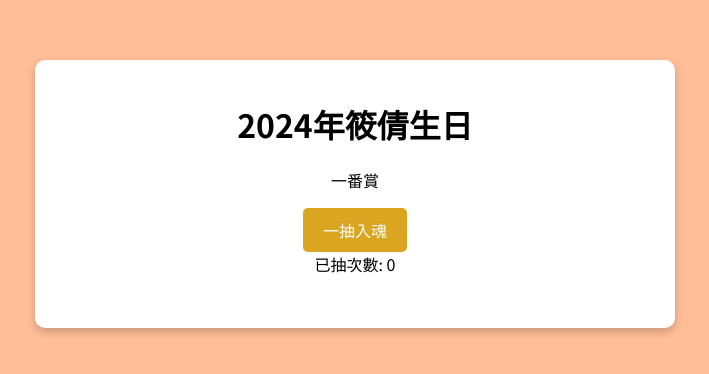
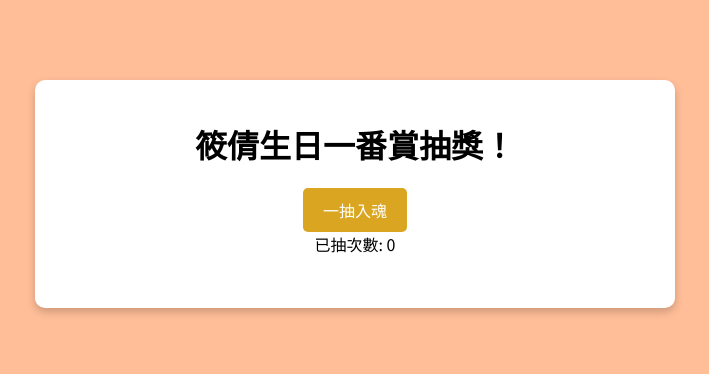
Before and after one commit to ckck6ckck6/AkaneBD, a plain HTML site: page index.html in a window 1280 px wide. Shown: the part 206-580 px from the top of the page, without its empty margins (285-994 px from the left). Drawn offline with Linux system fonts and the light colour scheme.

Commit message:
Add files via upload

```diff
--- a/index.html
+++ b/index.html
@@ -9,8 +9,7 @@
 </head>
 <body>
     <div class="container">
-        <h1>2024年筱倩生日</h1>
-        <p>一番賞</p>
+        <h1>筱倩生日一番賞抽獎！</h1>
         <button id="drawButton">一抽入魂</button>
         <div id="drawCount">已抽次數: 0</div>
         <div id="result" class="hidden"></div>
```
